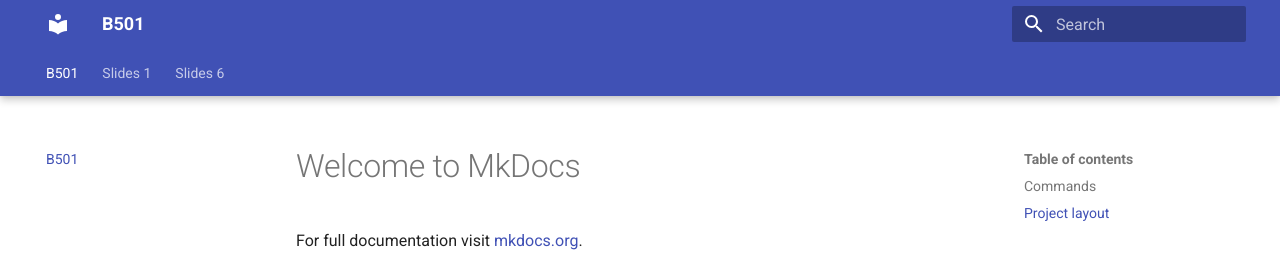
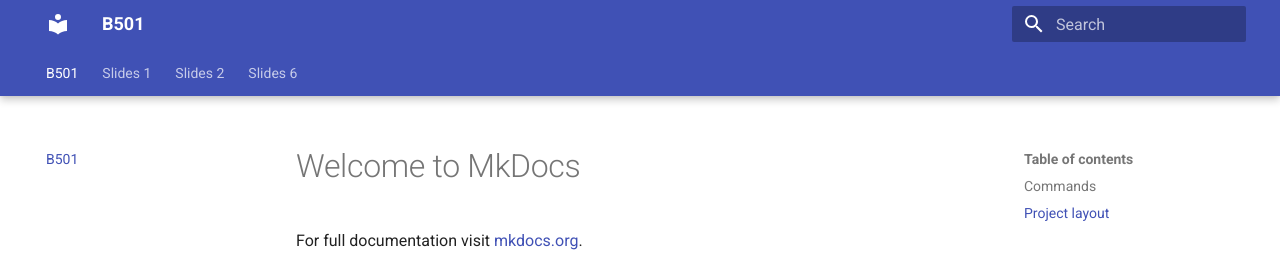
Before and after one commit to deven367/b501-notes, an MkDocs documentation site: the page built from docs/index.md, in a window 1280 px wide. Shown: the top 257 px of the page. Built offline with MkDocs 1.6.1 and Material for MkDocs 9.7.7, drawn with Linux system fonts in a browser that asks for light colours.

Commit message:
new tab, and math rendering

```diff
--- a/mkdocs.yml
+++ b/mkdocs.yml
@@ -8,4 +8,14 @@
   - B501: index.md
   - Slides 1:
     - languages.md
+  - Slides 2:
+    - sets-mapping.md
   - Slides 6: traces_and_tm.md
+
+markdown_extensions:
+  - pymdownx.arithmatex:
+      generic: true
+
+extra_javascript:
+  - javascripts/mathjax.js
+  - https://unpkg.com/mathjax@3/es5/tex-mml-chtml.js
```
